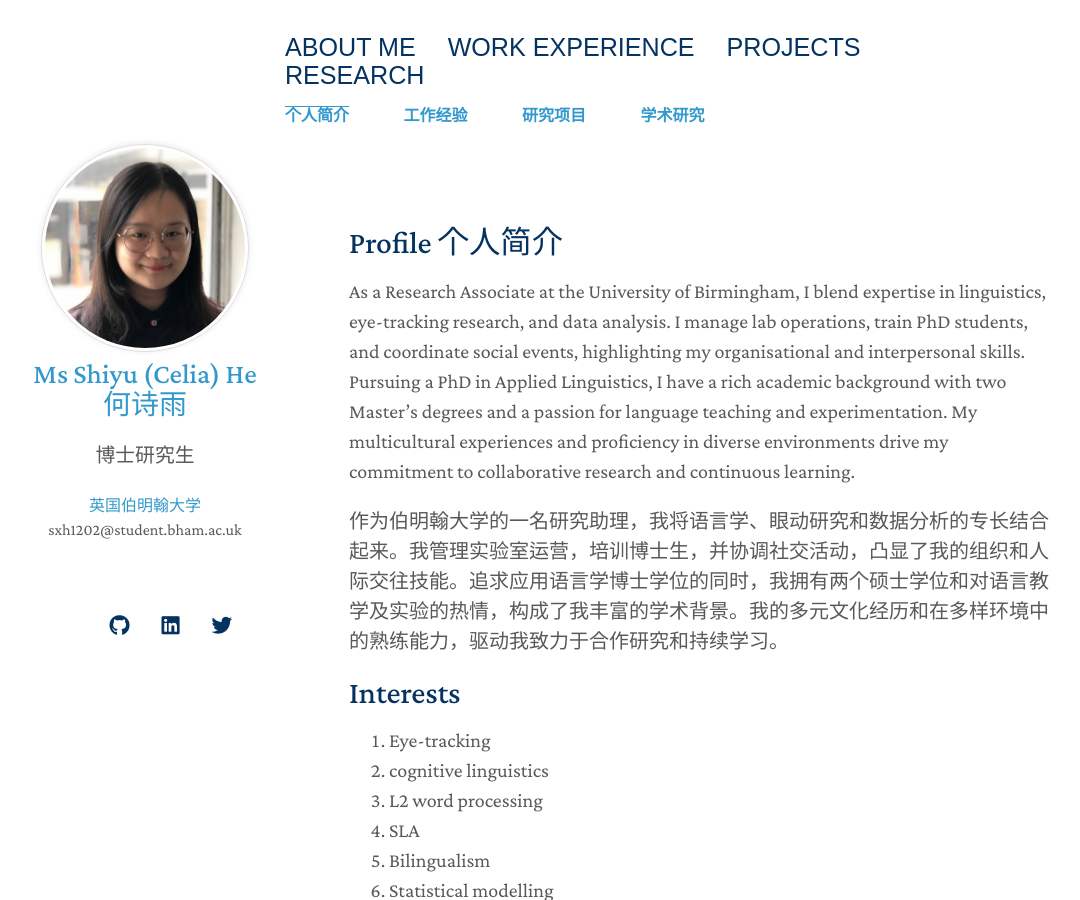
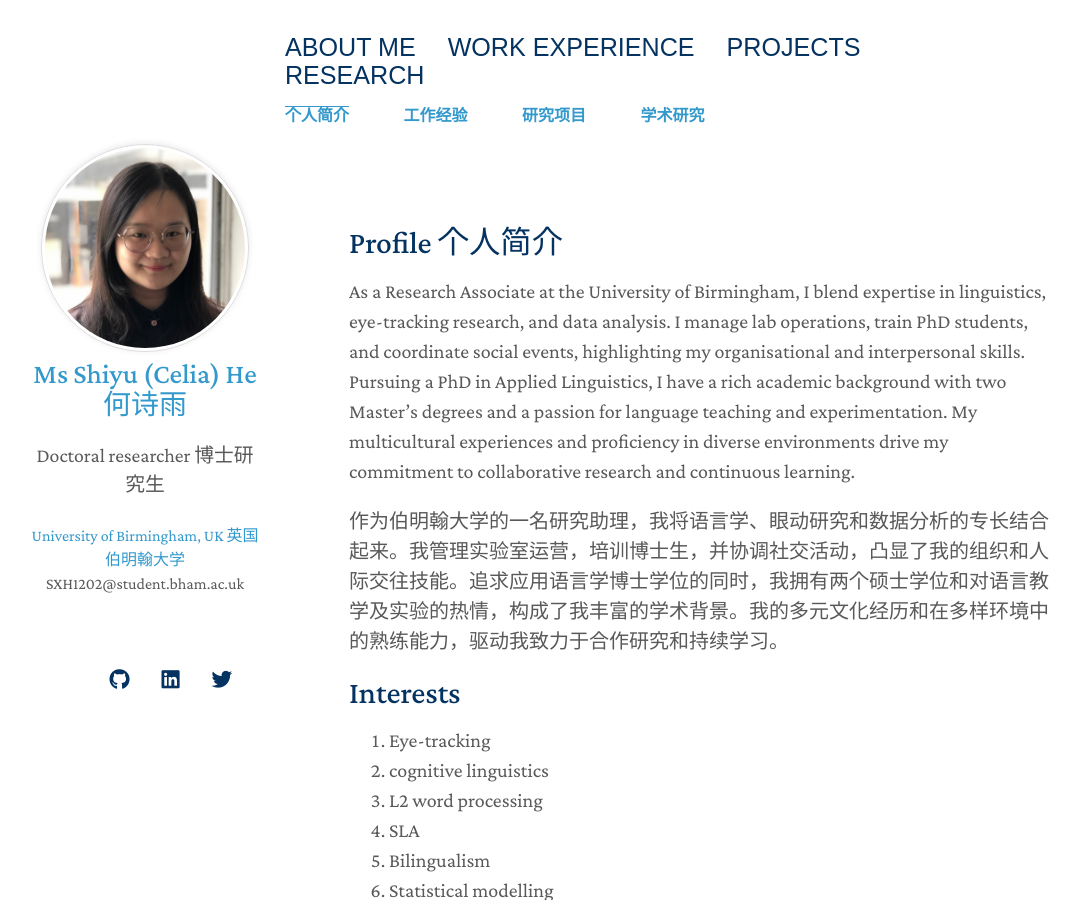
Before and after one commit to ShiyuHeCelia/ShiyuHeCelia.github.io, a Jekyll site: the page built from index.md, in a window 1280 px wide and 900 px high. Shown: the whole window, without its empty margins (99-1179 px from the left). Built offline with Jekyll 4.4.1, drawn with Linux system fonts in a browser that asks for light colours; nearby versions of some CDN libraries; comment, search, counter and statistics services are not loaded; a style sheet for code colours, icons or effects is not loaded; our own code applies the rules of GitHub Pages for plain Markdown files; part of the change alters nothing that is shown.

Commit message:
Update _config.yml

```diff
--- a/_config.yml
+++ b/_config.yml
@@ -7,11 +7,9 @@ description: 博士研究生
 
 owner: Shiyu He 何诗雨
 
-position: Doctoral researcher
-position: 博士研究生
+position: Doctoral researcher 博士研究生
 
-affiliation: University of Birmingham, UK
-affiliation: 英国伯明翰大学
+affiliation: University of Birmingham, UK 英国伯明翰大学
 
 email: SXH1202@student.bham.ac.uk
 
@@ -21,7 +19,7 @@ canonical: http://shiyuhe.com
 
 baseurl: "" #name of GitHub repository
 url: "http://shiyuhe.com" #custom url to be used instead of GitHub repository
-email: sxh1202@student.bham.ac.uk
+email: SXH1202@student.bham.ac.uk
 
 # Search Engine Optimization (SEO)
 # The following information is used to improve the website traffic from search engines, e.g., Google.
```
